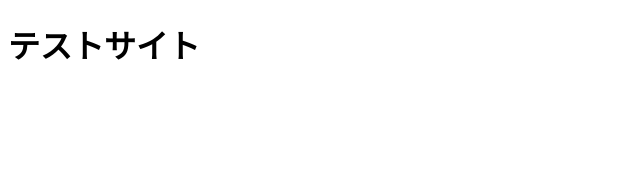
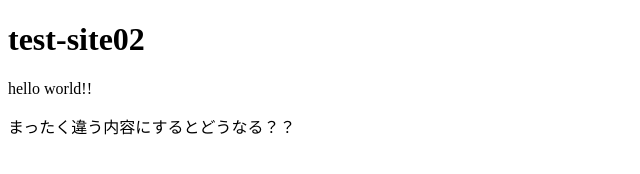
Before and after one commit to AtsukoSaito2123/git-test, a plain HTML site: page index.html in a window 1280 px wide. Shown: the whole page, without its empty margins (0-640 px from the left). Drawn offline with Linux system fonts and the light colour scheme.

Commit message:
サイト内容大幅変更

```diff
--- a/index.html
+++ b/index.html
@@ -6,6 +6,8 @@
     <title>Document</title>
 </head>
 <body>
-    <h1>テストサイト</h1>
+    <h1>test-site02</h1>
+    <p>hello world!!</p>
+    <p>まったく違う内容にするとどうなる？？</p>
 </body>
 </html>
```
